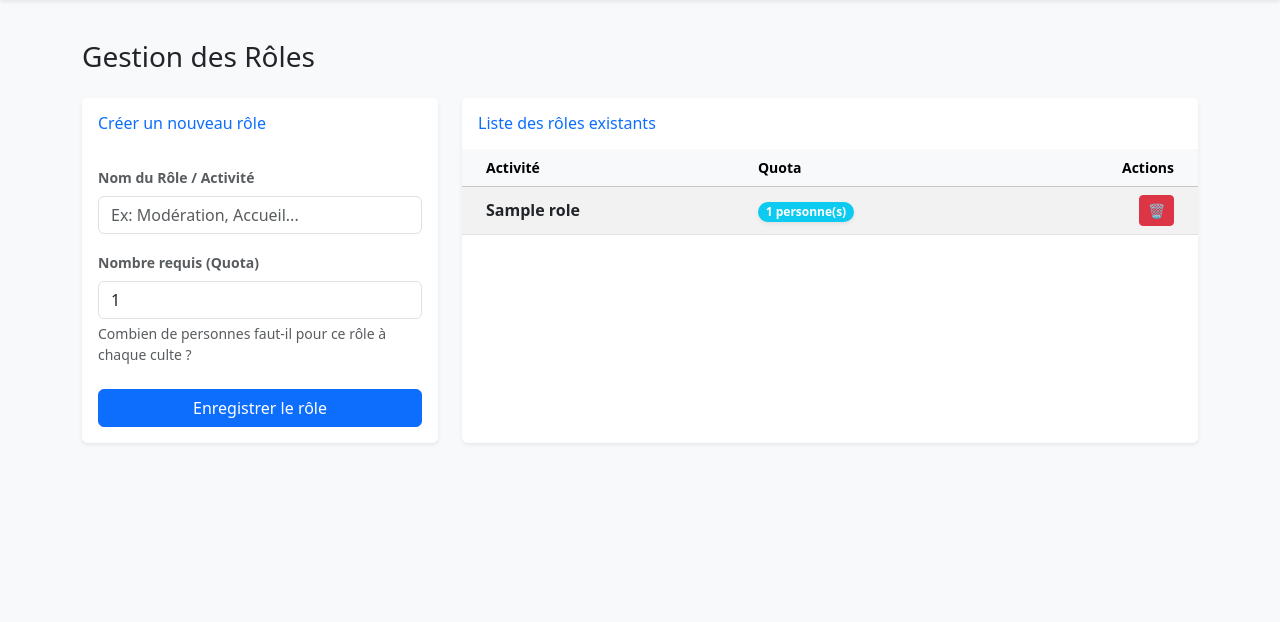
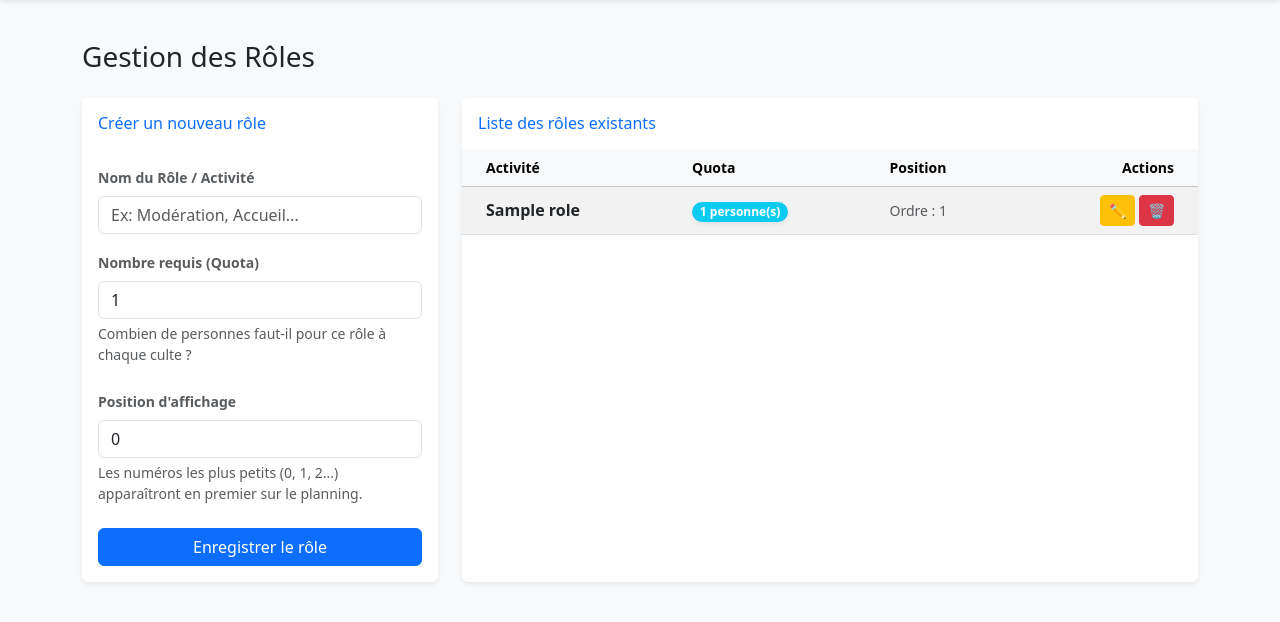
Before and after one commit to Mov1cH/App_Planning_EJP, a FastAPI app: page /roles in a window 1280 px wide. Shown: the part 56-678 px from the top of the page. Run offline with FastAPI, Linux system fonts and the light colour scheme; the visitor is signed in with stand-in values (Sample User, id 1); tables that the repository leaves empty hold one stand-in row (values such as "Sample post").

Commit message:
Maj exportations

```diff
--- a/app/models.py
+++ b/app/models.py
@@ -46,6 +46,7 @@ class Role(Base):
     id = Column(Integer, primary_key=True, index=True)
     nom = Column(String, index=True) # ex: Modération, Prédication
     quota = Column(Integer, default=1)
+    ordre = Column(Integer, default=0)
     eglise_id = Column(Integer, ForeignKey("eglises.id"))
 
     eglise = relationship("Eglise", back_populates="roles")
--- a/app/templates/generateur.html
+++ b/app/templates/generateur.html
@@ -59,6 +59,7 @@
             <div>
                 {% if matrice %}
                 <a href="/planning/exporter/pdf?annee={{ annee_selectionnee }}&mois={{ mois_selectionne }}" class="btn btn-primary btn-sm">⬇️ Exporter en PDF</a>
+                <a href="/planning/exporter/excel?annee={{ annee_selectionnee }}&mois={{ mois_selectionne }}" class="btn btn-success btn-sm">📊 Exporter en Excel</a>
                 {% endif %}
             </div>
         </div>
--- a/app/templates/roles.html
+++ b/app/templates/roles.html
@@ -27,6 +27,11 @@
                             <input type="number" class="form-control" id="quota" name="quota" value="1" min="1" required>
                             <div class="form-text small">Combien de personnes faut-il pour ce rôle à chaque culte ?</div>
                         </div>
+                        <div class="mb-4">
+                            <label for="ordre" class="form-label text-muted small fw-bold">Position d'affichage</label>
+                            <input type="number" class="form-control" id="ordre" name="ordre" value="0" required>
+                            <div class="form-text small">Les numéros les plus petits (0, 1, 2...) apparaîtront en premier sur le planning.</div>
+                        </div>
 
                         <div class="d-grid">
                             <button type="submit" class="btn btn-primary">Enregistrer le rôle</button>
@@ -49,6 +54,7 @@
                                 <tr>
                                     <th class="ps-4">Activité</th>
                                     <th>Quota</th>
+                                    <th>Position</th>
                                     <th class="text-end pe-4">Actions</th>
                                 </tr>
                             </thead>
@@ -61,7 +67,11 @@
                                             {{ role.quota }} personne(s)
                                         </span>
                                     </td>
+                                    <td class="text-muted small">
+                                        Ordre : {{ role.ordre }}
+                                    </td>
                                     <td class="text-end pe-4">
+                                        <a href="/roles/{{ role.id }}/modifier" class="btn btn-sm btn-warning">✏️</a>
                                         <form action="/roles/{{ role.id }}/supprimer" method="POST" style="display:inline;">
                                             <button type="submit" class="btn btn-sm btn-danger" onclick="return confirm('Confirmer la suppression ? Cela effacera ce rôle dans le profil de tous les membres concernés.');">🗑️</button>
                                         </form>
--- a/main.py
+++ b/main.py
@@ -2,6 +2,8 @@
 #  http://localhost:8000 # lien pour accéder à l'application dans le navigateur
 #  http://127.0.0.1:8000 # lien pour accéder à l'application dans le navigateur
 #https://planning-ejp-ste.onrender.com # lien pour accéder à l'application déployée sur Render
+# https://planning-ejp-ste.onrender.com/setup-admin?email=movichlemec@gmail.com&password=admin123&secret=maclesecrete2024 # lien pour initialiser la base de données et créer un compte administrateur (à supprimer après utilisation pour des raisons de sécurité)
+
 
 from fastapi import FastAPI, Request, Form, Depends, Response, HTTPException
 from fastapi.responses import HTMLResponse, RedirectResponse
@@ -14,6 +16,8 @@ import random
 import os
 import re
 import secrets
+import csv
+import io
 from fpdf import FPDF
 from passlib.context import CryptContext
 from starlette.middleware.sessions import SessionMiddleware
@@ -106,7 +110,8 @@ def setup_admin(email: str, password: str, secret: str, db: Session = Depends(ge
         "ALTER TABLE eglises ADD COLUMN is_admin BOOLEAN DEFAULT FALSE;",
         "ALTER TABLE eglises ADD COLUMN is_verified BOOLEAN DEFAULT FALSE;",
         "ALTER TABLE eglises ADD COLUMN verification_code VARCHAR;",
-        "ALTER TABLE eglises ADD COLUMN reset_token VARCHAR;"
+        "ALTER TABLE eglises ADD COLUMN reset_token VARCHAR;",
+        "ALTER TABLE roles ADD COLUMN ordre INTEGER DEFAULT 0;"
     ]
     with engine.connect() as conn:
         for req in requetes:
@@ -295,7 +300,7 @@ def read_root(request: Request, current_eglise: models.Eglise = Depends(get_curr
 # --- GESTION DYNAMIQUES DES RÔLES ---
 @app.get("/roles", response_class=HTMLResponse)
 def get_roles(request: Request, db: Session = Depends(get_db), current_eglise: models.Eglise = Depends(get_current_eglise)):
-    roles = db.query(models.Role).filter(models.Role.eglise_id == current_eglise.id).all()
+    roles = db.query(models.Role).filter(models.Role.eglise_id == current_eglise.id).order_by(models.Role.ordre.asc(), models.Role.id.asc()).all()
     return templates.TemplateResponse(request=request, name="roles.html", context={"roles": roles, "current_eglise": current_eglise})
 
 @app.post("/roles", response_class=HTMLResponse)
@@ -303,13 +308,14 @@ def post_role(
     request: Request,
     nom: str = Form(...),
     quota: int = Form(1),
+    ordre: int = Form(0),
     db: Session = Depends(get_db),
     current_eglise: models.Eglise = Depends(get_current_eglise)
 ):
-    nouveau_role = models.Role(nom=nom, quota=quota, eglise_id=current_eglise.id)
+    nouveau_role = models.Role(nom=nom, quota=quota, ordre=ordre, eglise_id=current_eglise.id)
     db.add(nouveau_role)
     db.commit()
-    roles = db.query(models.Role).filter(models.Role.eglise_id == current_eglise.id).all()
+    roles = db.query(models.Role).filter(models.Role.eglise_id == current_eglise.id).order_by(models.Role.ordre.asc(), models.Role.id.asc()).all()
     return templates.TemplateResponse(request=request, name="roles.html", context={"roles": roles, "current_eglise": current_eglise})
 
 @app.post("/roles/{role_id}/supprimer", response_class=RedirectResponse)
@@ -320,6 +326,33 @@ def supprimer_role(role_id: int, db: Session = Depends(get_db), current_eglise:
         db.query(models.Planning).filter(models.Planning.role_id == role_id).delete()
         db.delete(role)
         db.commit()
+    return RedirectResponse(url="/roles", status_code=303)
+
+@app.get("/roles/{role_id}/modifier", response_class=HTMLResponse)
+def get_modifier_role(role_id: int, request: Request, db: Session = Depends(get_db), current_eglise: models.Eglise = Depends(get_current_eglise)):
+    role = db.query(models.Role).filter(models.Role.id == role_id, models.Role.eglise_id == current_eglise.id).first()
+    if not role:
+        return RedirectResponse(url="/roles", status_code=303)
+    return templates.TemplateResponse(request=request, name="modifier_role.html", context={"role": role, "current_eglise": current_eglise})
+
+@app.post("/roles/{role_id}/modifier", response_class=RedirectResponse)
+def post_modifier_role(
+    role_id: int,
+    request: Request,
+    nom: str = Form(...),
+    quota: int = Form(1),
+    ordre: int = Form(0),
+    db: Session = Depends(get_db),
+    current_eglise: models.Eglise = Depends(get_current_eglise)
+):
+    role = db.query(models.Role).filter(models.Role.id == role_id, models.Role.eglise_id == current_eglise.id).first()
+    if not role:
+        return RedirectResponse(url="/roles", status_code=303)
+
+    role.nom = nom
+    role.quota = quota
+    role.ordre = ordre
+    db.commit()
     return RedirectResponse(url="/roles", status_code=303)
 
 
@@ -465,7 +498,7 @@ def get_generateur(request: Request, annee: Optional[int] = None, mois: Optional
                 dimanches.append(date(annee, mois, semaine[calendar.SUNDAY]))
 
         # Récupération dynamique des rôles créés par l'église
-        roles_eglise = db.query(models.Role).filter(models.Role.eglise_id == current_eglise.id).all()
+        roles_eglise = db.query(models.Role).filter(models.Role.eglise_id == current_eglise.id).order_by(models.Role.ordre.asc(), models.Role.id.asc()).all()
 
         matrice = {}
         for role in roles_eglise:
@@ -535,7 +568,7 @@ async def post_generer_planning(
             toutes_indispos = db.query(models.Indisponibilite).filter(models.Indisponibilite.eglise_id == current_eglise.id).all()
             indispos_du_jour = [i for i in toutes_indispos if str(i.date) == date_str]
 
-            roles = db.query(models.Role).filter(models.Role.eglise_id == current_eglise.id).all()
+            roles = db.query(models.Role).filter(models.Role.eglise_id == current_eglise.id).order_by(models.Role.ordre.asc(), models.Role.id.asc()).all()
 
             for role in roles:
                 quantite = role.quota
@@ -625,7 +658,7 @@ async def export_planning_pdf(annee: int, mois: int, db: Session = Depends(get_d
         if semaine[calendar.SUNDAY] != 0:
             dimanches.append(date(annee, mois, semaine[calendar.SUNDAY]))
 
-    roles_eglise = db.query(models.Role).filter(models.Role.eglise_id == current_eglise.id).all()
+    roles_eglise = db.query(models.Role).filter(models.Role.eglise_id == current_eglise.id).order_by(models.Role.ordre.asc(), models.Role.id.asc()).all()
 
     matrice = {}
     for role in roles_eglise:
@@ -712,7 +745,60 @@ async def export_planning_pdf(annee: int, mois: int, db: Session = Depends(get_d
 
         pdf.set_xy(x_start, y_start + row_height)
 
-    return Response(content=bytes(pdf.output()), media_type="application/pdf", headers={"Content-Disposition": f"attachment; filename=planning_{current_eglise.nom_eglise.replace(' ', '_').lower()}_{str(mois).zfill(2)}_{annee}.pdf"})
+    # Récupération sécurisée du PDF (gestion de l'encodage selon la version de FPDF)
+    pdf_out = pdf.output(dest='S')
+    pdf_bytes = pdf_out.encode('latin-1') if isinstance(pdf_out, str) else bytes(pdf_out)
+
+    nom_fichier = f"planning_{current_eglise.nom_eglise.replace(' ', '_').lower()}_{str(mois).zfill(2)}_{annee}.pdf"
+    return Response(content=pdf_bytes, media_type="application/pdf", headers={"Content-Disposition": f'attachment; filename="{nom_fichier}"'})
+
+# --- EXPORTATION EXCEL / CSV ---
+@app.get("/planning/exporter/excel")
+async def export_planning_excel(annee: int, mois: int, db: Session = Depends(get_db), current_eglise: models.Eglise = Depends(get_current_eglise)):
+    date_debut = date(annee, mois, 1)
+    date_fin = date(annee, mois, calendar.monthrange(annee, mois)[1])
+    plannings = db.query(models.Planning).filter(
+        models.Planning.eglise_id == current_eglise.id,
+        models.Planning.date >= date_debut,
+        models.Planning.date <= date_fin
+    ).all()
+
+    dimanches = []
+    cal = calendar.monthcalendar(annee, mois)
+    for semaine in cal:
+        if semaine[calendar.SUNDAY] != 0:
+            dimanches.append(date(annee, mois, semaine[calendar.SUNDAY]))
+
+    roles_eglise = db.query(models.Role).filter(models.Role.eglise_id == current_eglise.id).order_by(models.Role.ordre.asc(), models.Role.id.asc()).all()
+
+    matrice = {}
+    for role in roles_eglise:
+        matrice[role.nom] = {d: [] for d in dimanches}
+
+    for planning in plannings:
+        if planning.role.nom in matrice and planning.date in matrice[planning.role.nom]:
+            nom_complet = f"{planning.membre.prenom} {planning.membre.nom}" if planning.membre.prenom else planning.membre.nom
+            matrice[planning.role.nom][planning.date].append(nom_complet)
+
+    output = io.StringIO()
+    # On utilise le point-virgule, c'est le standard pour que les Excel francophones séparent bien les colonnes
+    writer = csv.writer(output, delimiter=';')
+
+    en_tete = ["Activite / Role"] + [d.strftime('%d/%m/%Y') for d in dimanches]
+    writer.writerow(en_tete)
+
+    for role in roles_eglise:
+        ligne = [role.nom]
+        for d in dimanches:
+            personnes = matrice[role.nom][d]
+            ligne.append(", ".join(personnes) if personnes else "-")
+        writer.writerow(ligne)
+
+    nom_fichier = f"planning_{current_eglise.nom_eglise.replace(' ', '_').lower()}_{str(mois).zfill(2)}_{annee}.csv"
+    # utf-8-sig est très important : il force Excel à comprendre les accents correctement (é, à, etc.)
+    csv_bytes = output.getvalue().encode('utf-8-sig')
+
+    return Response(content=csv_bytes, media_type="text/csv", headers={"Content-Disposition": f'attachment; filename="{nom_fichier}"'})
 
 if __name__ == "__main__":
     import uvicorn
```
Also changed, not shown: app/templates/modifier_role.html (added, +31 -0 lines).
